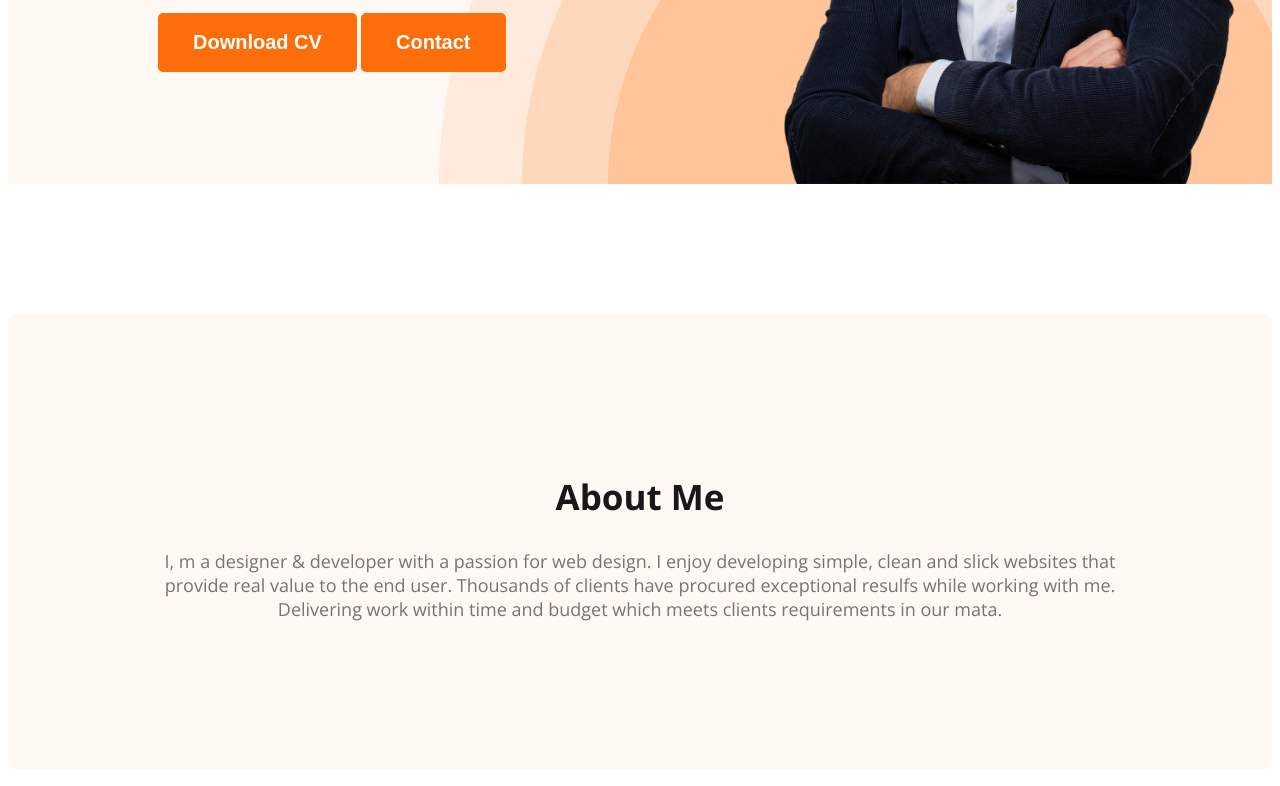
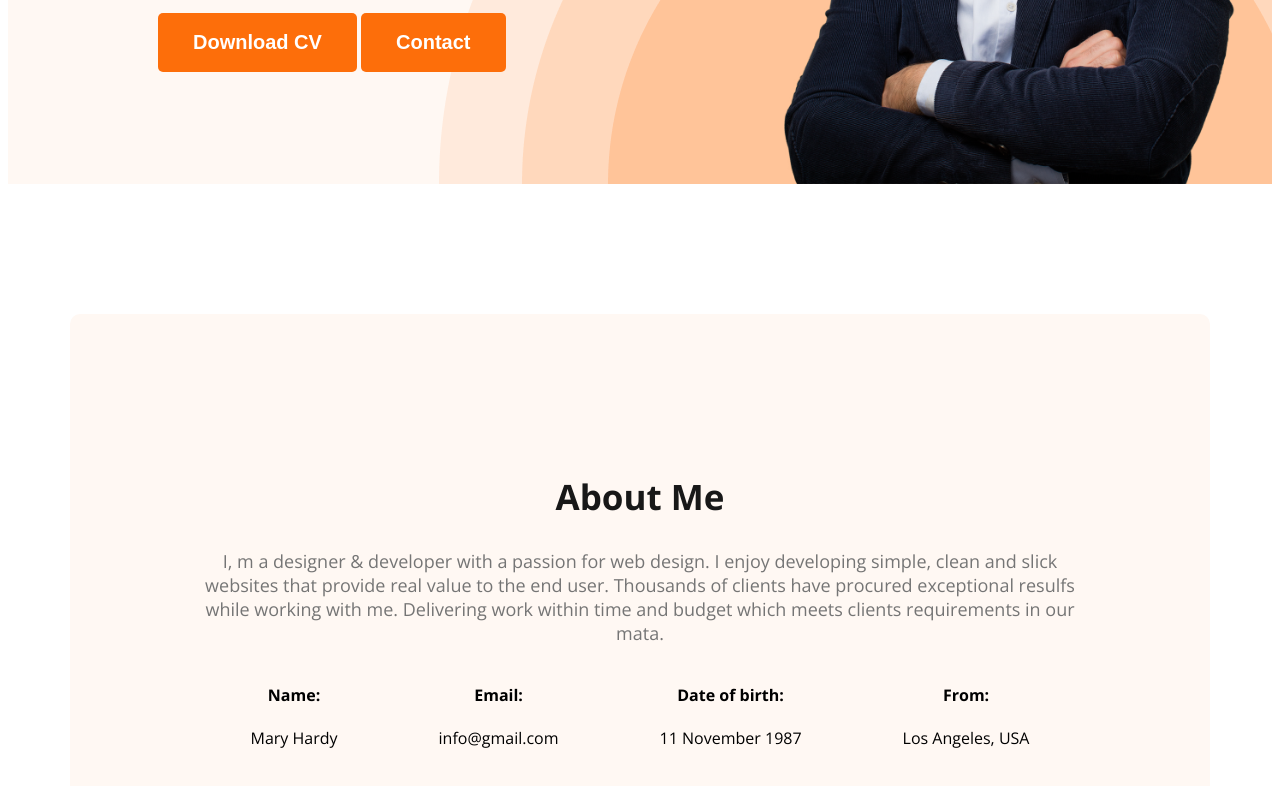
Before and after one commit to developer-rimon23/web-developer-portfolio, a plain HTML site: page index.html in a window 1280 px wide. Shown: the part 584-1370 px from the top of the page. Drawn offline with nearby package versions, Linux system fonts and the light colour scheme.

Commit message:
about added

```diff
--- a/index.html
+++ b/index.html
@@ -37,9 +37,34 @@
     <main>
         <section class="about">
             <h2 class="section-title">About Me</h2>
-            <p class="section-description">I, m a designer & developer with a passion for web design. I enjoy developing simple, clean and slick websites that
-            provide real value to the end user. Thousands of clients have procured exceptional resulfs while working with me.
-            Delivering work within time and budget which meets clients requirements in our mata.</p>
+            <p class="section-description">I, m a designer & developer with a passion for web design. I enjoy developing
+                simple, clean and slick websites that
+                provide real value to the end user. Thousands of clients have procured exceptional resulfs while working
+                with me.
+                Delivering work within time and budget which meets clients requirements in our mata.</p>
+            <div class="about-info-container">
+                <!-- .about-info*4>h4.info-title+p.info-description  -->
+                <div class="about-info">
+                    <h4 class="info-title">Name:
+                    </h4>
+                    <p class="info-description">Mary Hardy</p>
+                </div>
+                <div class="about-info">
+                    <h4 class="info-title">Email:
+                    </h4>
+                    <p class="info-description">info@gmail.com</p>
+                </div>
+                <div class="about-info">
+                    <h4 class="info-title">Date of birth:
+                    </h4>
+                    <p class="info-description">11 November 1987</p>
+                </div>
+                <div class="about-info">
+                    <h4 class="info-title">From:
+                    </h4>
+                    <p class="info-description">Los Angeles, USA</p>
+                </div>
+            </div>
         </section>
     </main>
     <footer>
--- a/styles/portfolio.css
+++ b/styles/portfolio.css
@@ -104,6 +104,10 @@ nav a {
 }
 
 /* main section styles */
+main{
+    max-width: 1140px;
+    margin: 0 auto;
+}
 /* about section styles */
 .about {
     background-color: #FFF8F3;
@@ -112,3 +116,10 @@ nav a {
     margin: 130px 0;
 
 }
+.about-info-container{
+    display: flex;
+    justify-content: space-around;
+}
+.about-info{
+    text-align: center;
+}
```
